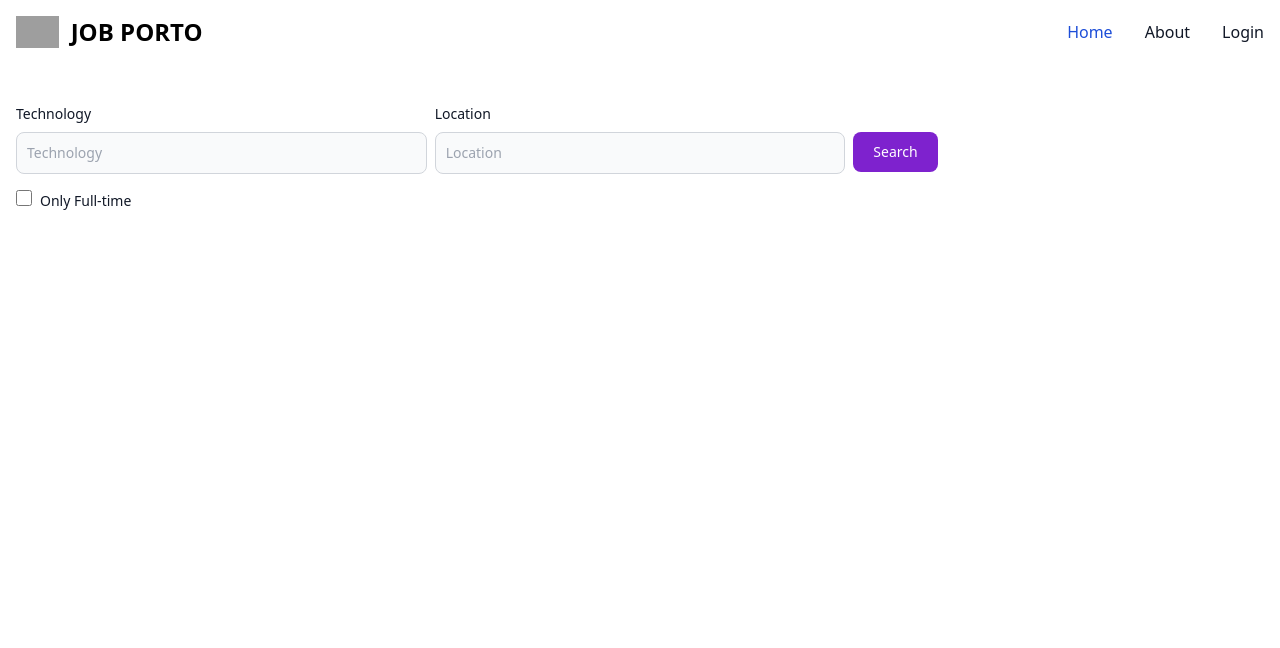
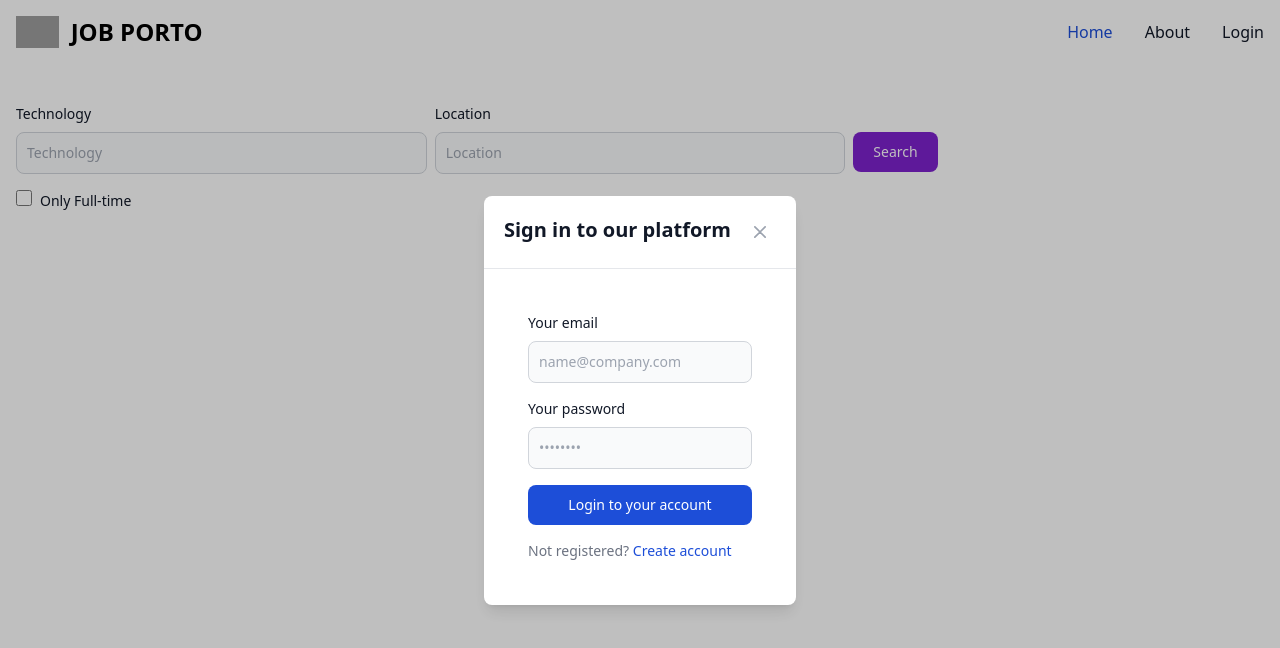
Before and after one commit to bhagyashreeI/Job-Finder, a React (Vite) app: page / in a window 1280 px wide. Both pictures are taken after a click on the link "Login". Shown: the top 648 px of the page. Built offline with nearby package versions, Linux system fonts and the light colour scheme; grey boxes are pictures that could not be loaded.

Commit message:
added login component, setup store with react-redux and redux-toolkit

```diff
--- a/package.json
+++ b/package.json
@@ -10,8 +10,10 @@
     "preview": "vite preview"
   },
   "dependencies": {
+    "@reduxjs/toolkit": "^2.2.1",
     "react": "^18.2.0",
     "react-dom": "^18.2.0",
+    "react-redux": "^9.1.0",
     "react-router-dom": "^6.22.3"
   },
   "devDependencies": {
--- a/src/components/Header.jsx
+++ b/src/components/Header.jsx
@@ -1,4 +1,18 @@
+import React,{useState} from "react";
+import LoginModal from "./Modals/LoginModal";
+import { useDispatch, useSelector } from "react-redux";
+
+import { toggleLoginWidget } from "../features/authSlice";
+
 const Header = () =>{
+
+  const loginModalState = useSelector(store => store.auth.showLoginMoal);
+  const dispatch = useDispatch()
+    //const [isLoginModal,setLoginModel] = useState(false)
+    const showLoginBlock = () =>{
+        //setLoginModel(!isLoginModal);
+        dispatch(toggleLoginWidget());
+    }
     return <header>
         <nav className="bg-white border-gray-200 dark:bg-gray-900">
           <div className="max-w-screen-xl flex flex-wrap items-center justify-between mx-auto p-4">
@@ -28,7 +42,7 @@ const Header = () =>{
                 </li>
 
                 <li>
-                  <a href="#" className="block py-2 px-3 text-gray-900 rounded hover:bg-gray-100 md:hover:bg-transparent md:border-0 md:hover:text-blue-700 md:p-0 dark:text-white md:dark:hover:text-blue-500 dark:hover:bg-gray-700 dark:hover:text-white md:dark:hover:bg-transparent">
+                  <a href="#" onClick={() => showLoginBlock()} className="block py-2 px-3 text-gray-900 rounded hover:bg-gray-100 md:hover:bg-transparent md:border-0 md:hover:text-blue-700 md:p-0 dark:text-white md:dark:hover:text-blue-500 dark:hover:bg-gray-700 dark:hover:text-white md:dark:hover:bg-transparent">
                     Login
                   </a>
                 </li>
@@ -36,6 +50,7 @@ const Header = () =>{
             </div>
           </div>
         </nav>
+        {loginModalState && <LoginModal />}
       </header>;
 }
 
--- /dev/null
+++ b/src/components/Modals/LoginModal.jsx
@@ -0,0 +1,54 @@
+import { useDispatch } from "react-redux";
+import { toggleLoginWidget } from "../../features/authSlice";
+
+
+
+const LoginModal = () => {
+    const dispatch = useDispatch();
+    return <>
+          <div
+            className="justify-center items-center flex overflow-x-hidden overflow-y-auto fixed inset-0 z-50 outline-none focus:outline-none"
+          >
+            <div className="relative w-auto my-6 mx-auto max-w-3xl">
+              {/*content*/}
+              <div className="border-0 rounded-lg shadow-lg relative flex flex-col w-full bg-white outline-none focus:outline-none">
+                {/*header*/}
+                <div className="flex items-start justify-between p-5 border-b border-solid border-blueGray-200 rounded-t">
+                  <h3 className="text-xl font-semibold text-gray-900 dark:text-white">
+                    Sign in to our platform
+                </h3>
+                  <button type="button" onClick={()=>dispatch(toggleLoginWidget())} className="end-2.5 text-gray-400 bg-transparent hover:bg-gray-200 hover:text-gray-900 rounded-lg text-sm w-8 h-8 ms-auto inline-flex justify-center items-center dark:hover:bg-gray-600 dark:hover:text-white" data-modal-hide="authentication-modal">
+                    <svg className="w-3 h-3" aria-hidden="true" xmlns="http://www.w3.org/2000/svg" fill="none" viewBox="0 0 14 14">
+                        <path stroke="currentColor" strokeLinecap="round" strokeLinejoin="round" strokeWidth="2" d="m1 1 6 6m0 0 6 6M7 7l6-6M7 7l-6 6"/>
+                    </svg>
+                    <span className="sr-only">Close modal</span>
+                </button>
+                </div>
+                {/*body*/}
+                <div className="relative p-6 flex-auto">
+                  <div className="p-4 md:p-5">
+                <form className="space-y-4" action="#">
+                    <div>
+                        <label  className="block mb-2 text-sm font-medium text-gray-900 dark:text-white">Your email</label>
+                        <input type="email" name="email" id="email" className="bg-gray-50 border border-gray-300 text-gray-900 text-sm rounded-lg focus:ring-blue-500 focus:border-blue-500 block w-full p-2.5 dark:bg-gray-600 dark:border-gray-500 dark:placeholder-gray-400 dark:text-white" placeholder="name@company.com" required />
+                    </div>
+                    <div>
+                        <label  className="block mb-2 text-sm font-medium text-gray-900 dark:text-white">Your password</label>
+                        <input type="password" name="password" id="password" placeholder="••••••••" className="bg-gray-50 border border-gray-300 text-gray-900 text-sm rounded-lg focus:ring-blue-500 focus:border-blue-500 block w-full p-2.5 dark:bg-gray-600 dark:border-gray-500 dark:placeholder-gray-400 dark:text-white" required />
+                    </div>
+
+                    <button type="submit" className="w-full text-white bg-blue-700 hover:bg-blue-800 focus:ring-4 focus:outline-none focus:ring-blue-300 font-medium rounded-lg text-sm px-5 py-2.5 text-center dark:bg-blue-600 dark:hover:bg-blue-700 dark:focus:ring-blue-800">Login to your account</button>
+                    <div className="text-sm font-medium text-gray-500 dark:text-gray-300">
+                        Not registered? <a href="#" className="text-blue-700 hover:underline dark:text-blue-500">Create account</a>
+                    </div>
+                </form>
+            </div>
+                </div>
+              </div>
+            </div>
+          </div>
+          <div className="opacity-25 fixed inset-0 z-40 bg-black"></div>
+        </>
+}
+
+export default LoginModal;
--- /dev/null
+++ b/src/features/authSlice.jsx
@@ -0,0 +1,17 @@
+import { createSlice } from "@reduxjs/toolkit";
+
+const authSlice = createSlice({
+    name:"auth",
+    initialState:{
+        showLoginMoal:false,
+    },
+    reducers:{
+        toggleLoginWidget: (state,action) => {
+            state.showLoginMoal = !state.showLoginMoal;
+        }
+    }
+})
+
+export const { toggleLoginWidget } = authSlice.actions;
+
+export default authSlice.reducer;
--- a/src/main.jsx
+++ b/src/main.jsx
@@ -3,13 +3,15 @@ import ReactDOM from 'react-dom/client'
 import { createBrowserRouter, RouterProvider, Outlet } from "react-router-dom";
 import MainBody from './components/MainBody.jsx';
 import './index.css'
+import { Provider } from 'react-redux';
+import store from './store/store.js';
 
 const AppLayout = () => {
-  return (
-    <React.Fragment>
-    <Outlet/>
-    </React.Fragment>
-    )
+  return <Provider store={store}>
+      <React.Fragment>
+        <Outlet />
+      </React.Fragment>
+    </Provider>;
 }
 
 const routerConfig = createBrowserRouter([
--- /dev/null
+++ b/src/store/store.js
@@ -0,0 +1,11 @@
+import { configureStore } from "@reduxjs/toolkit";
+
+import authSlice from "../features/authSlice";
+
+const store = configureStore({
+    reducer:{
+        auth:authSlice
+    }
+})
+
+export default store;
```
Also changed, not shown: 1 other file (tests, documents, lock files or other folders).
